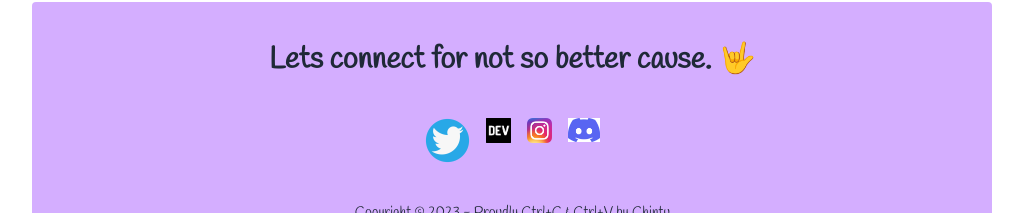
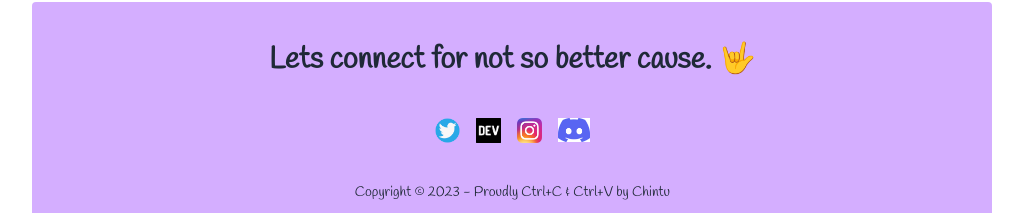
Before and after one commit to nimaidev/portfolio, a Next.js app: page / in a window 1280 px wide. Shown: the part 1259-1472 px from the top of the page, without its empty margins (101-1124 px from the left). Built offline with nearby package versions, Linux system fonts and the light colour scheme; no server answers.

Commit message:
minor improvemnet

```diff
--- a/app/components/footer.tsx
+++ b/app/components/footer.tsx
@@ -3,18 +3,22 @@ export default function Footer() {
   return (
     <footer className="footer footer-center p-10 bg-app-purple text-base-content rounded font-handlee">
       <div className="grid grid-flow-col gap-4">
-        <p className="text-3xl font-bold"> Lets connect for not so better cause. 🤟</p>
+        <p className="text-3xl font-bold">
+          {" "}
+          Lets connect for not so better cause. 🤟
+        </p>
       </div>
       <div>
         <div className="grid grid-flow-col gap-4">
           <a href="#">
             <Image
               src="/twitter.png"
-                height={45}
-                width={45}
+              height={25}
+              width={25}
               objectFit="cover"
               layout="fixed"
-                alt="Twitter"/>
+              alt="Twitter"
+            />
           </a>
           <a href="#">
             <Image
@@ -22,7 +26,8 @@ export default function Footer() {
               height={25}
               width={25}
               objectFit="cover"
-                alt="Dev.to"/>
+              alt="Dev.to"
+            />
           </a>
           <a href="#">
             <Image
@@ -30,7 +35,8 @@ export default function Footer() {
               height={25}
               width={25}
               objectFit="cover"
-                alt="Instagram"/>
+              alt="Instagram"
+            />
           </a>
           <a href="#">
             <Image
@@ -38,7 +44,8 @@ export default function Footer() {
               height={32}
               width={32}
               objectFit="cover"
-                alt="Discord"/>
+              alt="Discord"
+            />
           </a>
         </div>
       </div>
--- a/app/components/table.tsx
+++ b/app/components/table.tsx
@@ -36,7 +36,7 @@ export default function Table() {
                   <>
                     <a className="block p-2" href={repo.html_url}>
                       <header className="flex items-center mb-0.5">
-                        <h4 className="text-md truncate font-mono text-black :group-hover:text-yellow-500 group-hover:text-indigo-600 text-smd">
+                        <h4 className="text-md truncate font-mono text-black dark:hover:text-yellow-500  text-smd">
                           0x4E43/{repo.name}
                         </h4>
                       </header>
```
Lines whose indentation alone changed are shown as unchanged.
